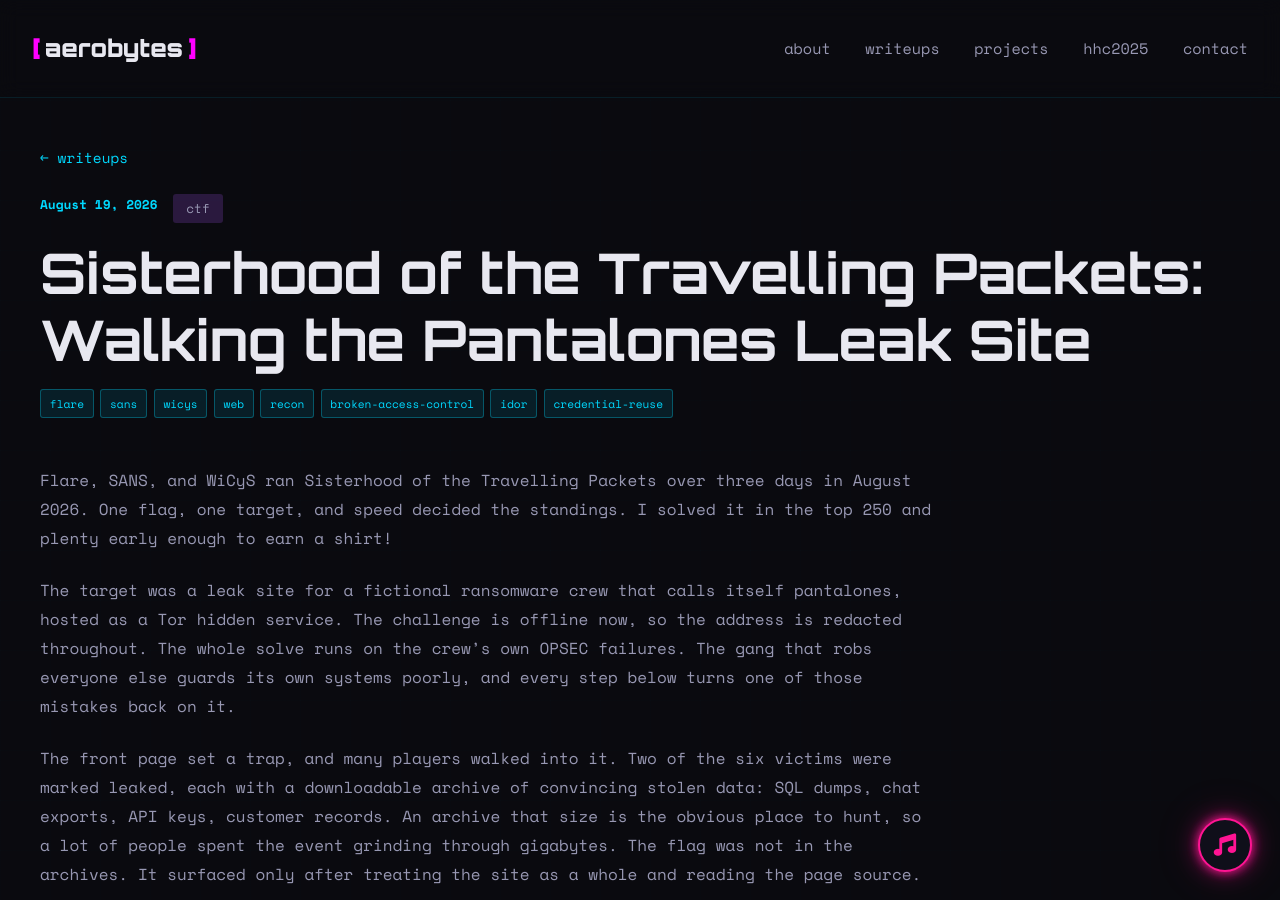
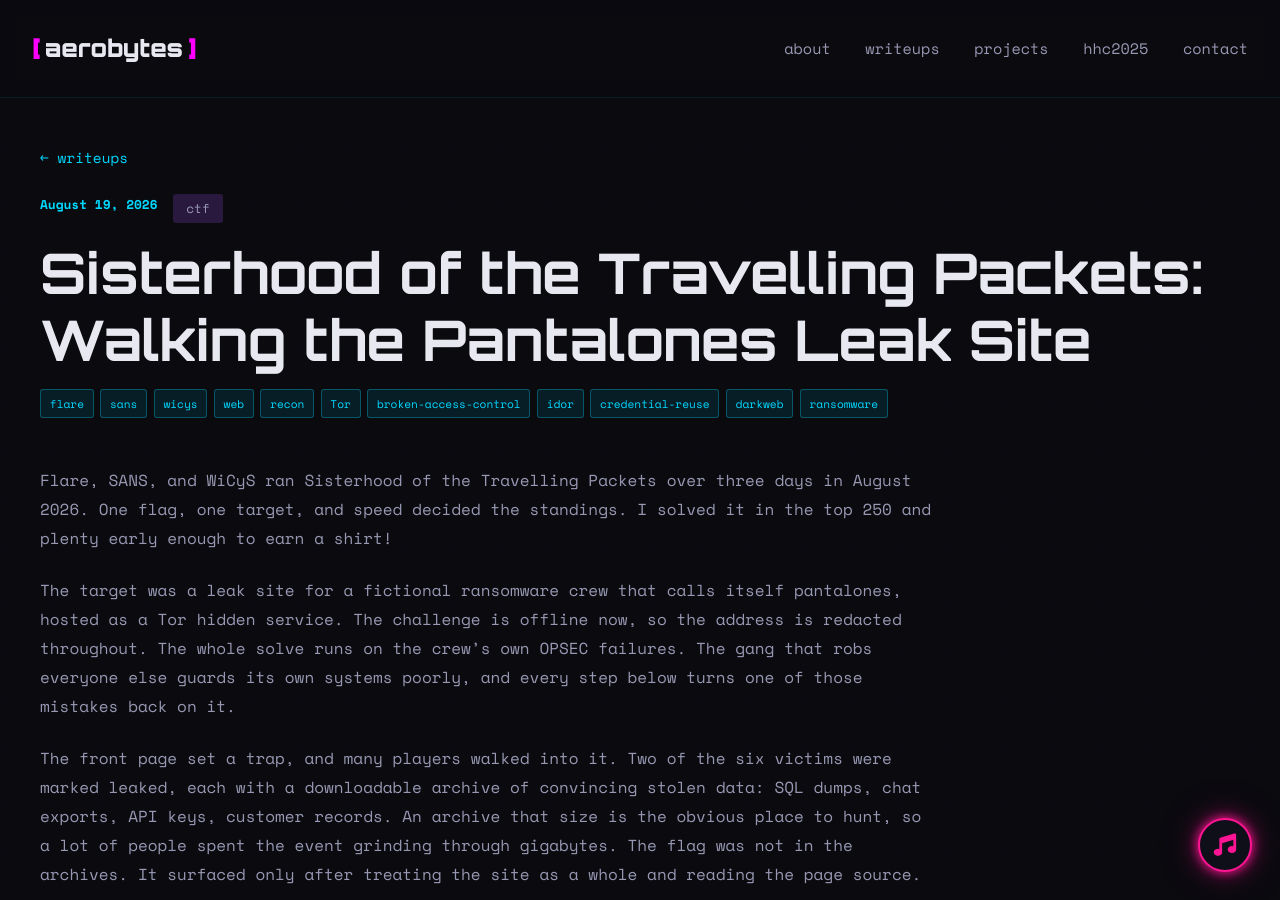
Before and after one commit to Aeronique/aerobytes-site, a Jekyll site: the page built from _posts/2026-08-19-sisterhood-travelling-packets.md, in a window 1280 px wide and 900 px high. Built offline with Jekyll 4.4.1, drawn with Linux system fonts in a browser that asks for light colours.

Commit message:
Update 2026-08-19-sisterhood-travelling-packets.md

```diff
--- a/_posts/2026-08-19-sisterhood-travelling-packets.md
+++ b/_posts/2026-08-19-sisterhood-travelling-packets.md
@@ -3,7 +3,7 @@ layout: writeup
 title: "Sisterhood of the Travelling Packets: Walking the Pantalones Leak Site"
 date: 2026-08-19
 category: ctf
-tags: [flare, sans, wicys, web, recon, broken-access-control, idor, credential-reuse]
+tags: [flare, sans, wicys, web, recon, Tor, broken-access-control, idor, credential-reuse, darkweb, ransomware]
 excerpt: "A Flare, SANS, and WiCyS speed CTF built around a fictional ransomware crew's leak site. The solve chains the gang's own OPSEC failures: an unauthenticated API, an IDOR that leaks their internal chat logs, a password shared in plaintext, and admin credentials reused since 2011."
 back_url: /writeups/
 back_label: writeups
```
